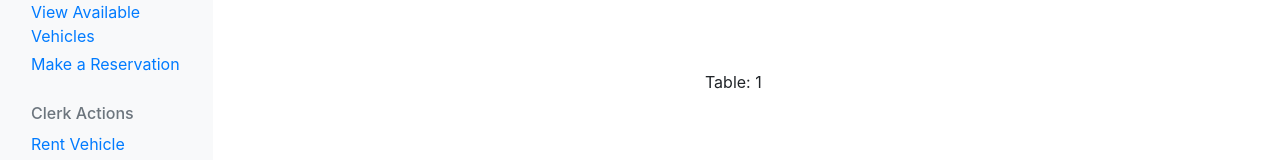
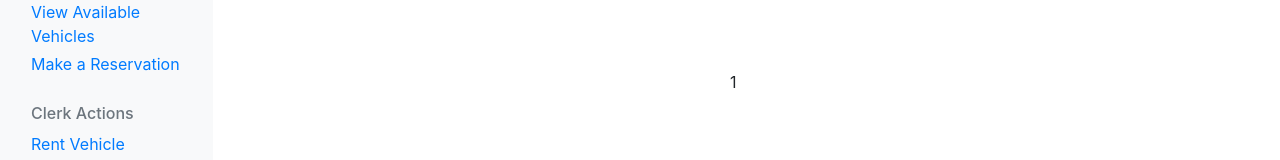
Before and after one commit to alexgausman/super-rent, a React (Create React App) app in the folder frontend/: page /tables/1 in a window 1280 px wide. Shown: the part 326-486 px from the top of the page. Built offline with nearby package versions, Linux system fonts and the light colour scheme.

Commit message:
Update DataTable

```diff
--- a/frontend/src/Components/DataTable.js
+++ b/frontend/src/Components/DataTable.js
@@ -2,9 +2,10 @@ import React from 'react';
 
 function DataTable(props) {
   let { tableName } = props.match.params;
+  tableName = convertTableNameParam(tableName);
 
   return (
-    <span>Table: {convertTableNameParam(tableName)}</span>
+    <span>{tableName}</span>
   );
 }
 
```
